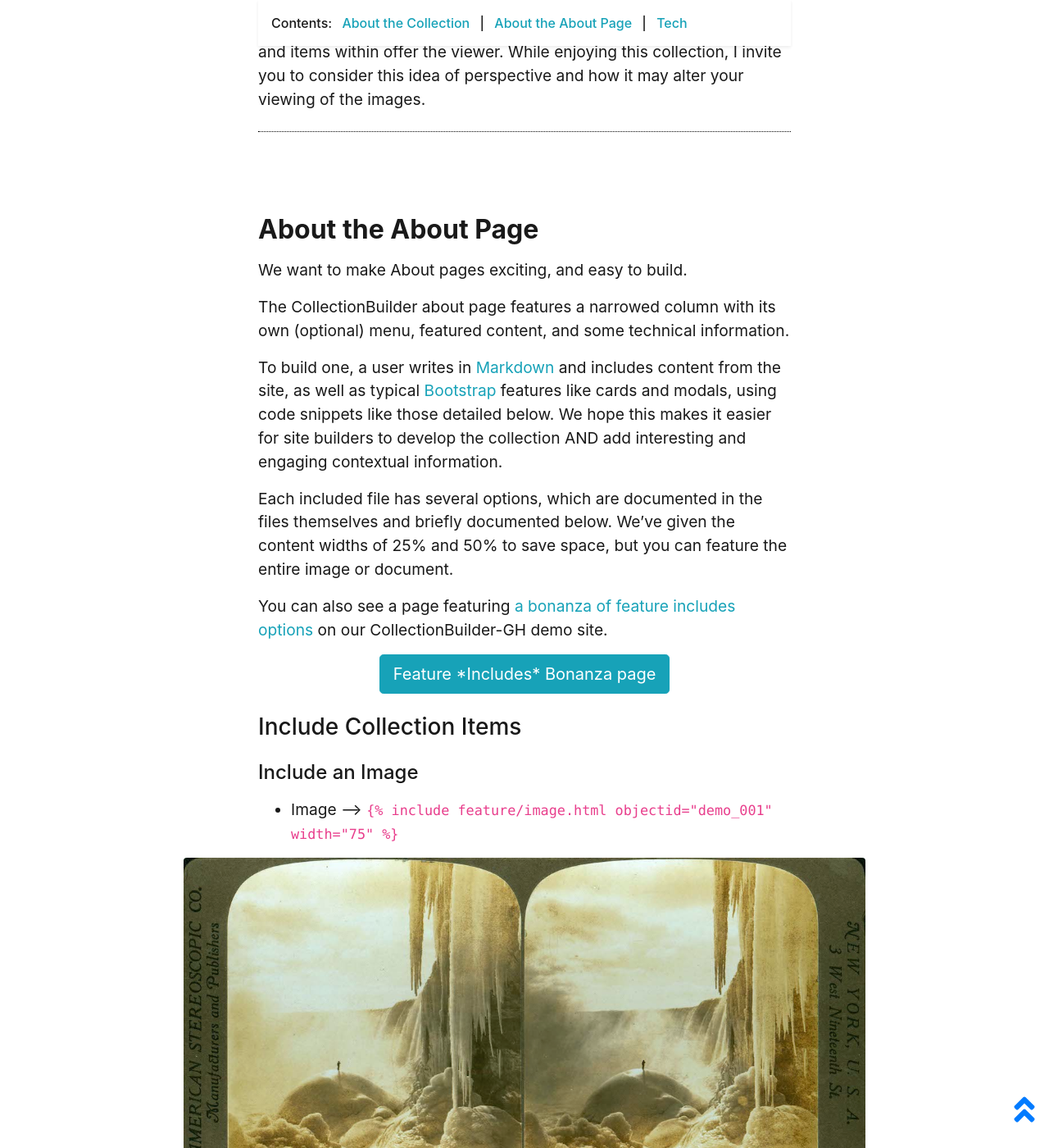
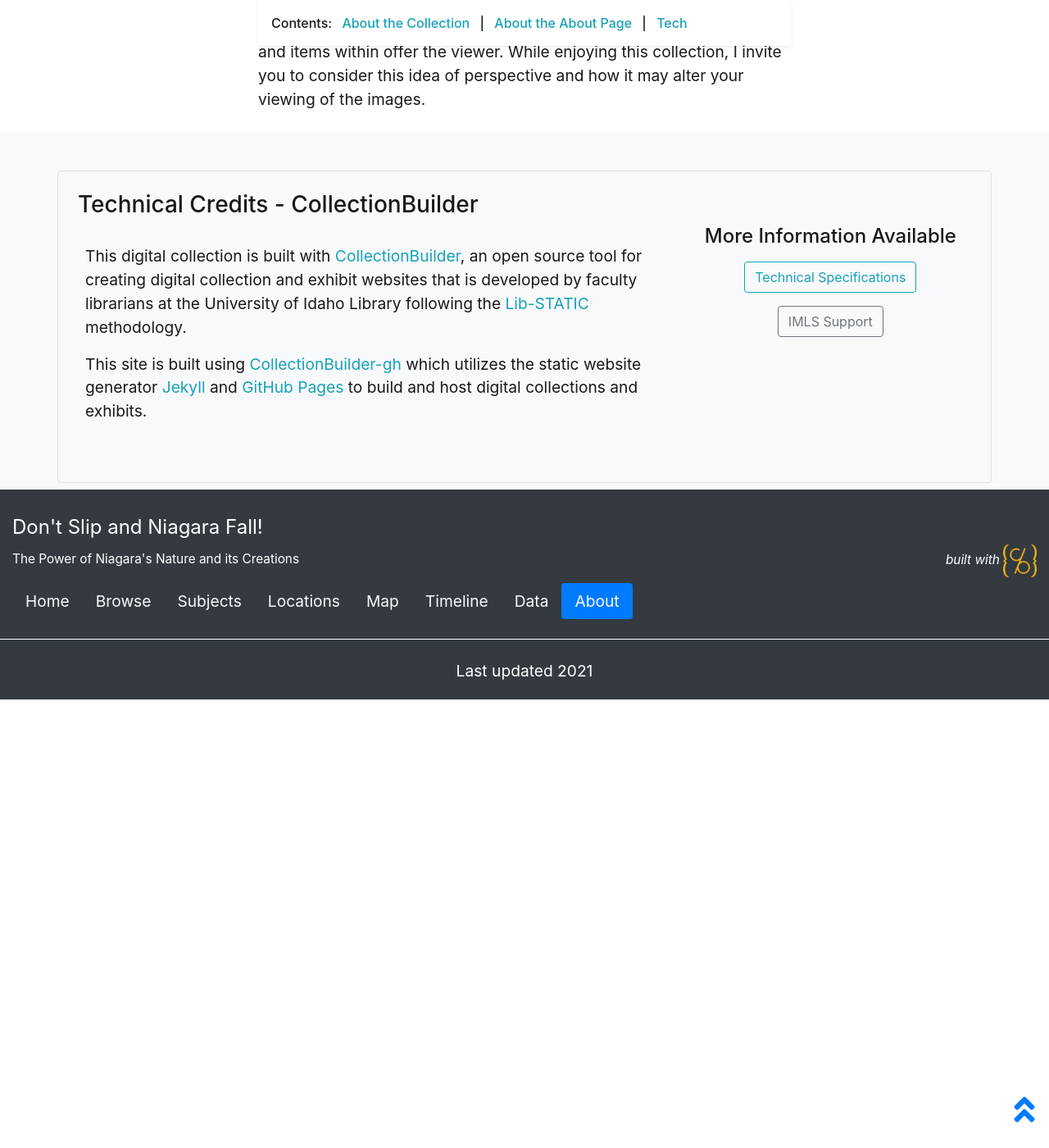
Before and after one commit to cuddycolbon/FINAL-EXHIBIT, a Jekyll site: the page built from pages/about.md, in a window 1280 px wide and 1400 px high, scrolled down 2383 px. Shown: the whole window at 82% size. Built offline with Jekyll 4.4.1, drawn with Linux system fonts in a browser that asks for light colours; after the commit the page ends 3236 px from its top, so only the background shows below that; some of the changed text lies outside the part shown.

Commit message:
Update about.md

```diff
--- a/pages/about.md
+++ b/pages/about.md
@@ -23,6 +23,3 @@ Although Canada may be infamous for our cold, snowy winters and beautiful landsc
  Another natural phenomenon that is a focus of this collection that is even more intimidating than a snow covered ledge hanging 50m above the bottom of a waterfall, is the elusive Ice Bridge that stretched from the Canadian shore across the frozen river to the left corner of the American Falls. Layers upon layers of thick ice and snow piled on top of the frozen Niagara River, creating a slick, snowy and hilly passage that enticed tourists from all over. As the bridge began to melt under the coming spring sun, the ice forms on the walkway began to change from [perfectly round hills](https://cuddycolbon.github.io/FINAL-EXHIBIT/item.html?id=item2) to disformed chunks of ice and a [dodgy stroll by the water](https://cuddycolbon.github.io/FINAL-EXHIBIT/item.html?id=item14).
 
  The power of nature and its effect on the environment and conditions of Niagara Falls are evident throughout this collection as we analyze its creations and impact especially throughout the wintertime, but this leads to the question of why are the images so powerful despite the obvious natural aspects? The perspectives and techniques used by the photographer in most, if not all, of these images complement and intensify this power of nature that was explored throughout all art styles quite attentively in the 19th century. Specifically, landscape photography grew in popularity with the rise in vacationing and tourism in nature to escape the industrialisation taking over big cities, as well as the innovation of cameras and popularization of photography (Cronin, 2021). These technological aspects in consideration along with a creative eye and sense of light and proportion, the ***perspective*** that the photographer is able to create enhances the feeling that the landscape and items within offer the viewer. While enjoying this collection, I invite you to consider this idea of perspective and how it may alter your viewing of the images.
-
-
-{% include cb/about_the_about.md %}
```
